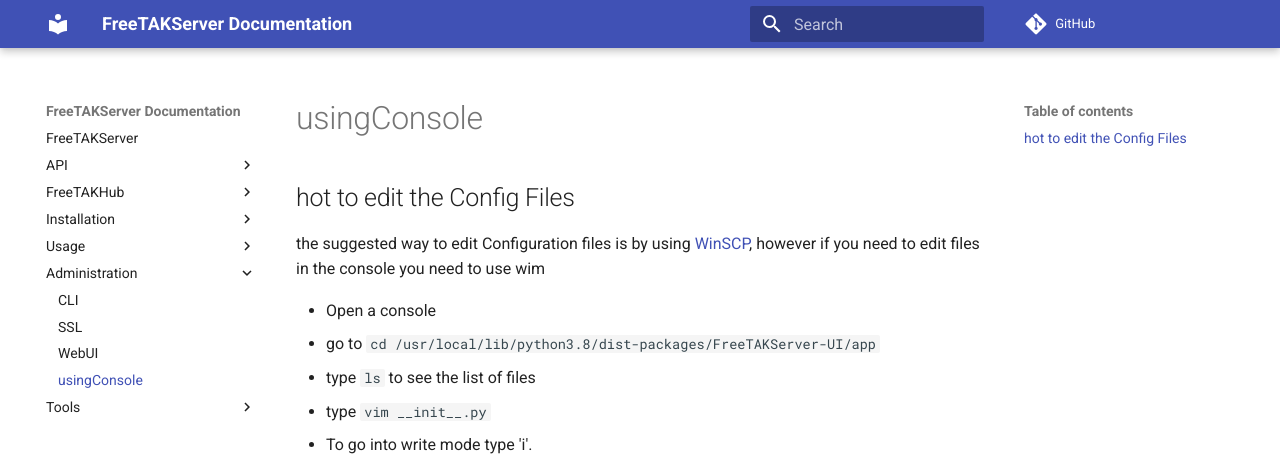
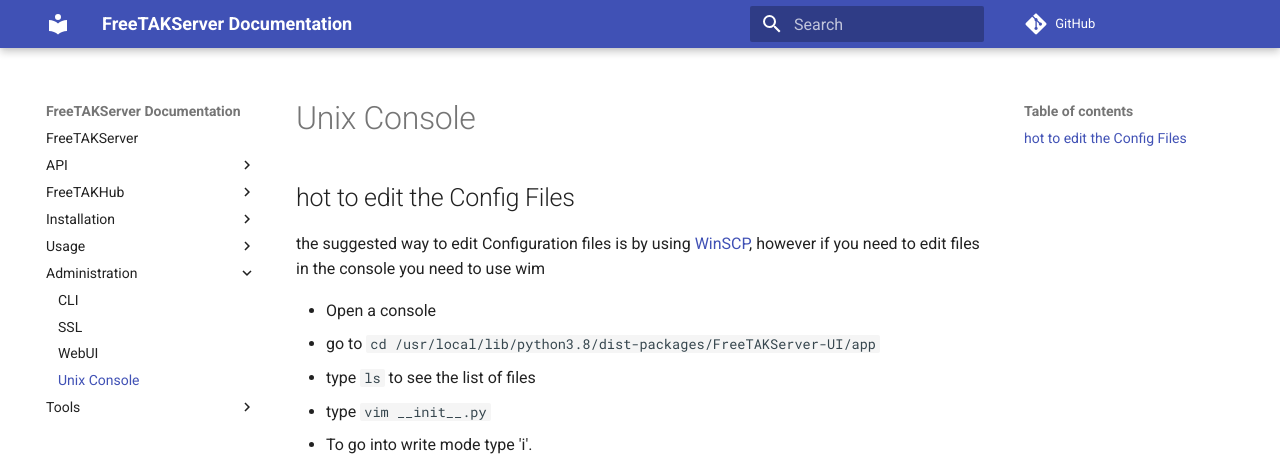
Before and after one commit to FreeTAKTeam/FreeTAKServer-User-Docs, an MkDocs documentation site: the page built from docs/docs/administration/usingConsole.md, in a window 1280 px wide. Shown: the top 470 px of the page. Built offline with MkDocs 1.6.1 and Material for MkDocs 9.7.7, drawn with Linux system fonts in a browser that asks for light colours; comment, search, counter and statistics services are not loaded.

Commit message:
Update usingConsole.md

```diff
--- a/docs/docs/administration/usingConsole.md
+++ b/docs/docs/administration/usingConsole.md
@@ -1,4 +1,4 @@
-
+# Unix Console
 ## hot to edit the Config Files
 the suggested way to edit Configuration files is by using [WinSCP](https://freetakteam.github.io/FreeTAKServer-User-Docs/Installation/Tools/), however if you need to edit files in the console you need to use wim
 
```
